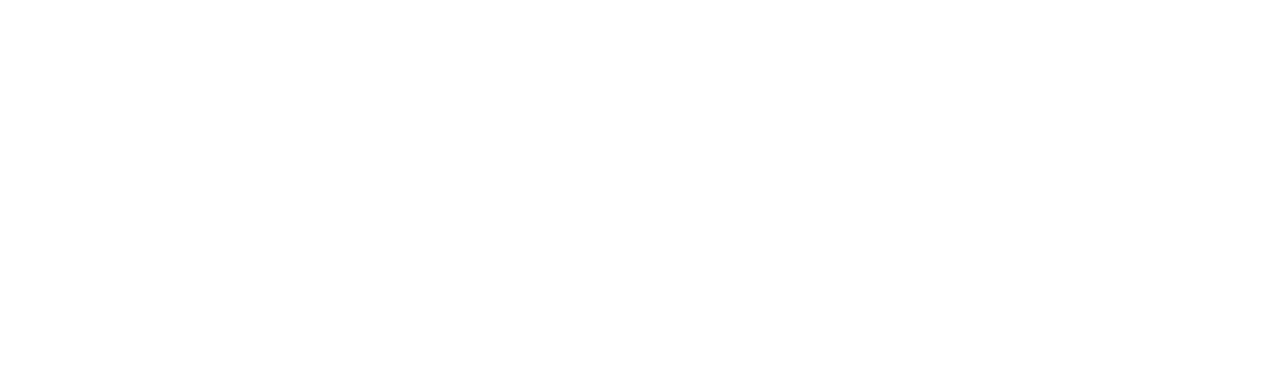
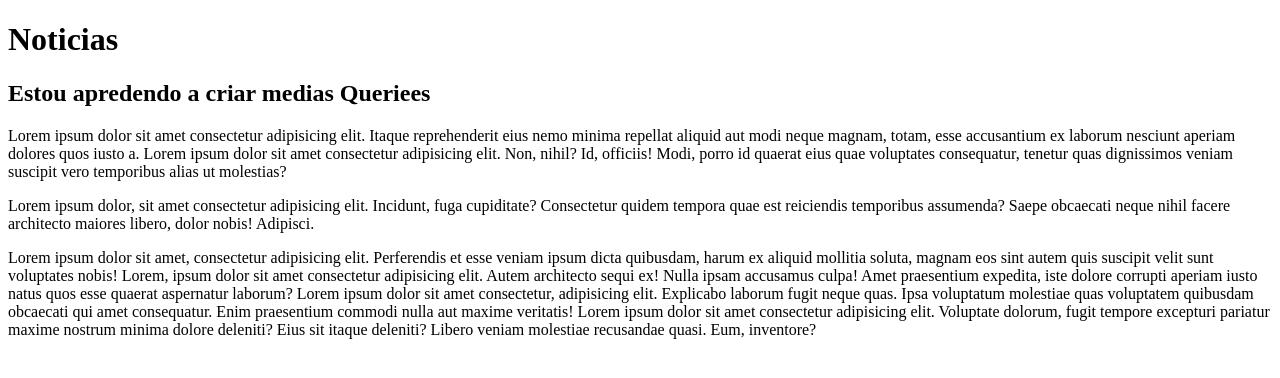
Before and after one commit to Bumba-Caetano/html-css, a plain HTML site: page exercicios/ex026/mq001/index.html in a window 1280 px wide. Drawn offline with Linux system fonts and the light colour scheme.

Commit message:
Update index.html

```diff
--- a/exercicios/ex026/mq001/index.html
+++ b/exercicios/ex026/mq001/index.html
@@ -3,9 +3,22 @@
 <head>
     <meta charset="UTF-8">
     <meta name="viewport" content="width=device-width, initial-scale=1.0">
-    <title>Document</title>
+    <title>Media Query</title>
 </head>
 <body>
+    <header>
+        <h1>Noticias</h1>
+        <menu>
 
+        </menu>
+    </header>
+    <main>
+        <article>
+            <h2>Estou apredendo a criar medias Queriees</h2>
+            <p>Lorem ipsum dolor sit amet consectetur adipisicing elit. Itaque reprehenderit eius nemo minima repellat aliquid aut modi neque magnam, totam, esse accusantium ex laborum nesciunt aperiam dolores quos iusto a. Lorem ipsum dolor sit amet consectetur adipisicing elit. Non, nihil? Id, officiis! Modi, porro id quaerat eius quae voluptates consequatur, tenetur quas dignissimos veniam suscipit vero temporibus alias ut molestias?</p>
+            <p>Lorem ipsum dolor, sit amet consectetur adipisicing elit. Incidunt, fuga cupiditate? Consectetur quidem tempora quae est reiciendis temporibus assumenda? Saepe obcaecati neque nihil facere architecto maiores libero, dolor nobis! Adipisci.</p>
+            <p>Lorem ipsum dolor sit amet, consectetur adipisicing elit. Perferendis et esse veniam ipsum dicta quibusdam, harum ex aliquid mollitia soluta, magnam eos sint autem quis suscipit velit sunt voluptates nobis! Lorem, ipsum dolor sit amet consectetur adipisicing elit. Autem architecto sequi ex! Nulla ipsam accusamus culpa! Amet praesentium expedita, iste dolore corrupti aperiam iusto natus quos esse quaerat aspernatur laborum? Lorem ipsum dolor sit amet consectetur, adipisicing elit. Explicabo laborum fugit neque quas. Ipsa voluptatum molestiae quas voluptatem quibusdam obcaecati qui amet consequatur. Enim praesentium commodi nulla aut maxime veritatis! Lorem ipsum dolor sit amet consectetur adipisicing elit. Voluptate dolorum, fugit tempore excepturi pariatur maxime nostrum minima dolore deleniti? Eius sit itaque deleniti? Libero veniam molestiae recusandae quasi. Eum, inventore?</p>
+        </article>
+    </main>
 </body>
 </html>
```
